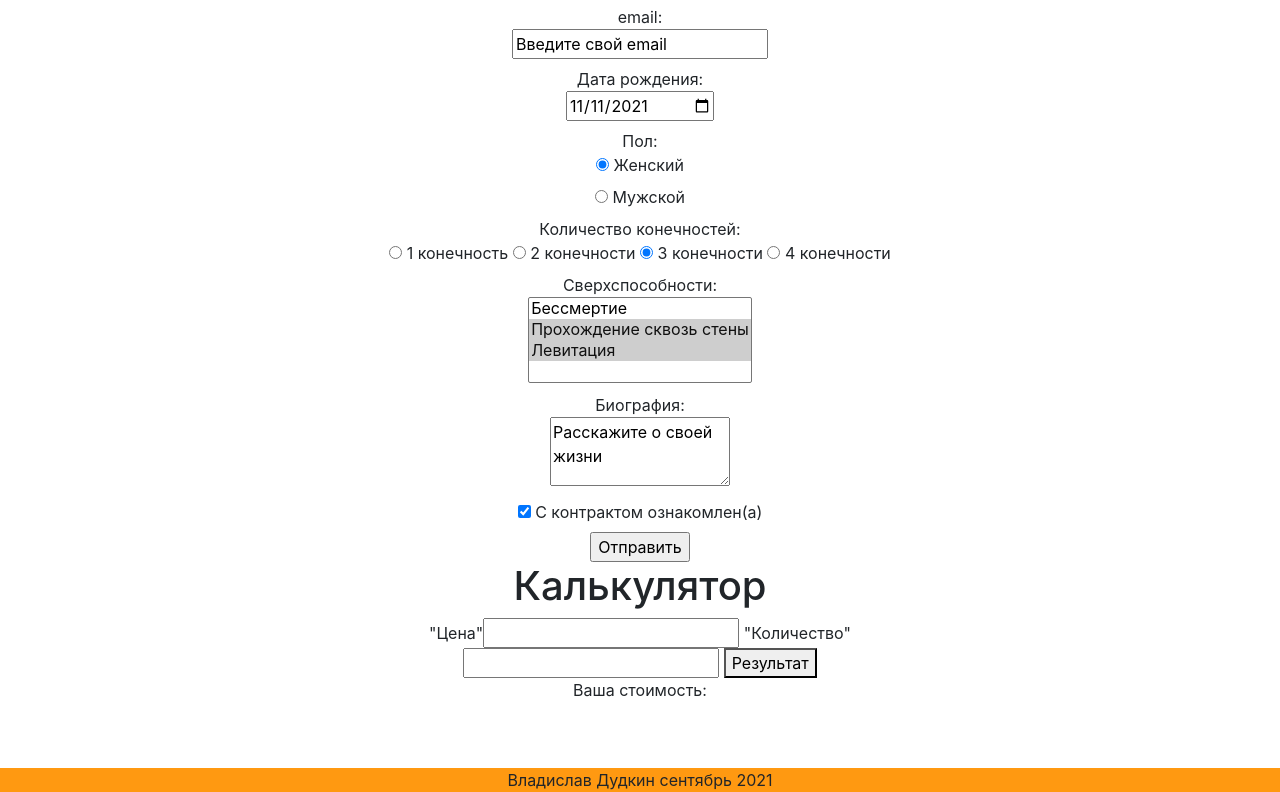
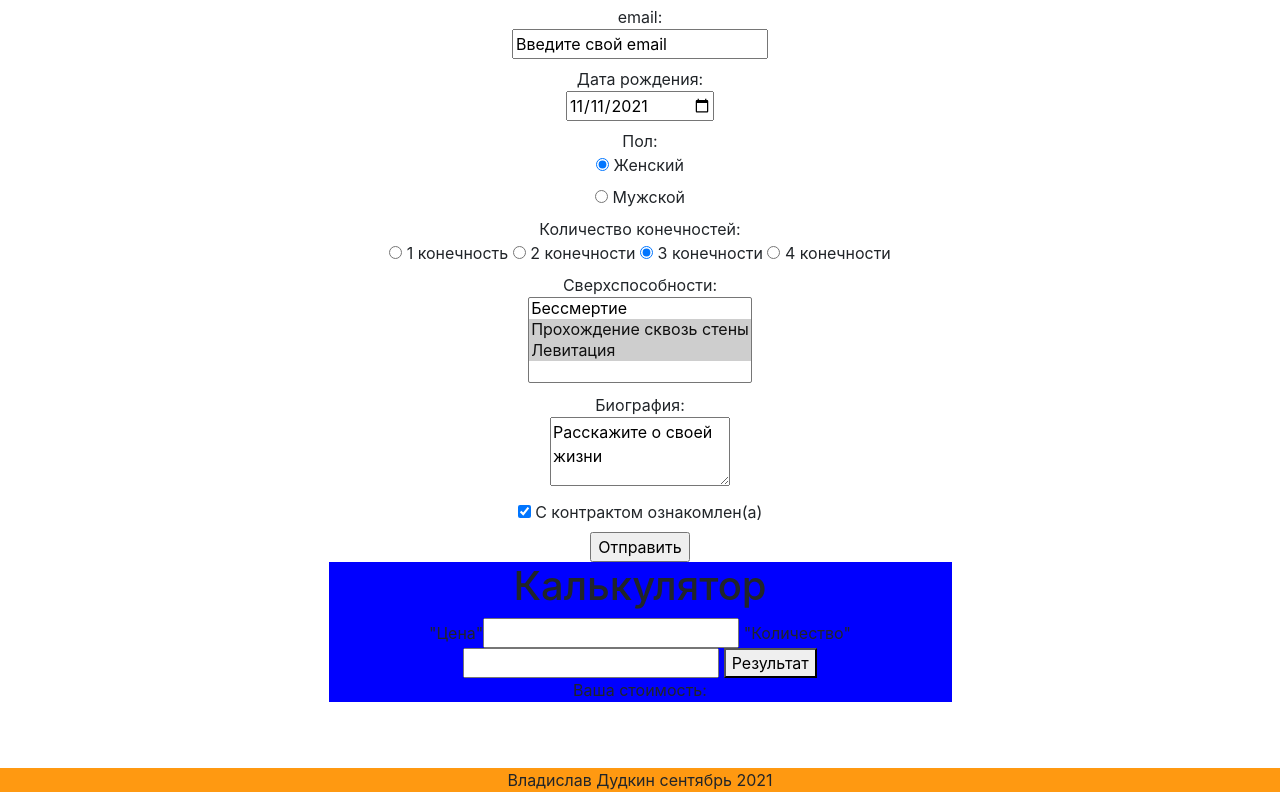
Before and after one commit to DudkinVladislav/web5, a plain HTML site: page index.html in a window 1280 px wide. Shown: the part 1401-2193 px from the top of the page. Drawn offline with nearby package versions, Linux system fonts and the light colour scheme.

Commit message:
Update style.css

```diff
--- a/style.css
+++ b/style.css
@@ -106,7 +106,9 @@ footer {
     margin-right: auto;
     text-align: center;
 }
-#calcur{text-align:center;}
+#calcur{text-align:center;
+	background-color:blue;
+}
 footer{background-color:#ff9911;}
 
 @media screen and (min-width: 1024px)
```
